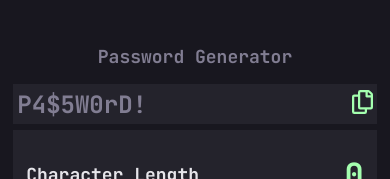
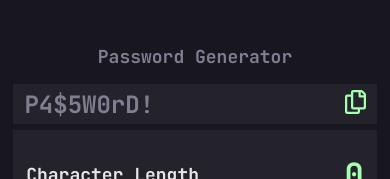
Before and after one commit to spomberg/password-generator, a React (Create React App) app: page / in a window 390 px wide. Shown: the top 179 px of the page. Built offline with nearby package versions, Linux system fonts and the light colour scheme.

Commit message:
Add margins on smaller screens

```diff
--- a/src/components/TextField/TextField.scss
+++ b/src/components/TextField/TextField.scss
@@ -44,5 +44,13 @@
   @media screen and (max-width: 1250px) {
     width: 95%;
     padding: 1.2%;
+
+    span {
+      margin-left: 2%;
+    }
+
+    .copy-section {
+      margin-right: 2%;
+    }
   }
 }
```
